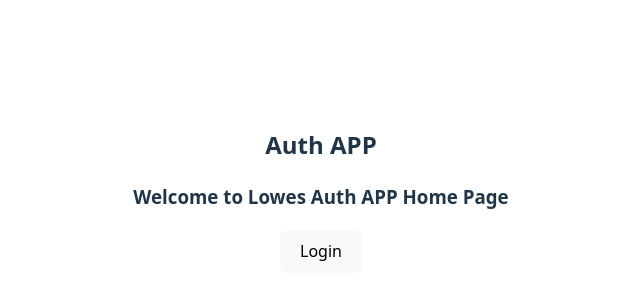
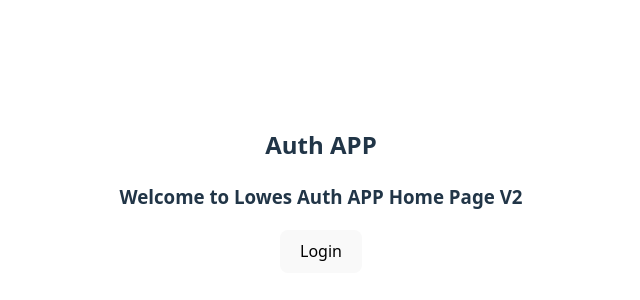
Before and after one commit to Anshu-rai89/lowes-auth-app, a React (Vite) app: page / in a window 1280 px wide. Shown: the part 210-510 px from the top of the page, without its empty margins (319-959 px from the left). Built offline with nearby package versions, Linux system fonts and the light colour scheme.

Commit message:
Updated title

```diff
--- a/src/Pages/HomePage.jsx
+++ b/src/Pages/HomePage.jsx
@@ -10,7 +10,7 @@
     const dispath = useDispatch();
     return (
         <div>
-            <h3>Welcome to Lowes Auth APP Home Page</h3>
+            <h3>Welcome to Lowes Auth APP Home Page V2</h3>
             {
                 Object.values(user).length > 0 ? <div>
                     <p>{user.username}</p>
```
